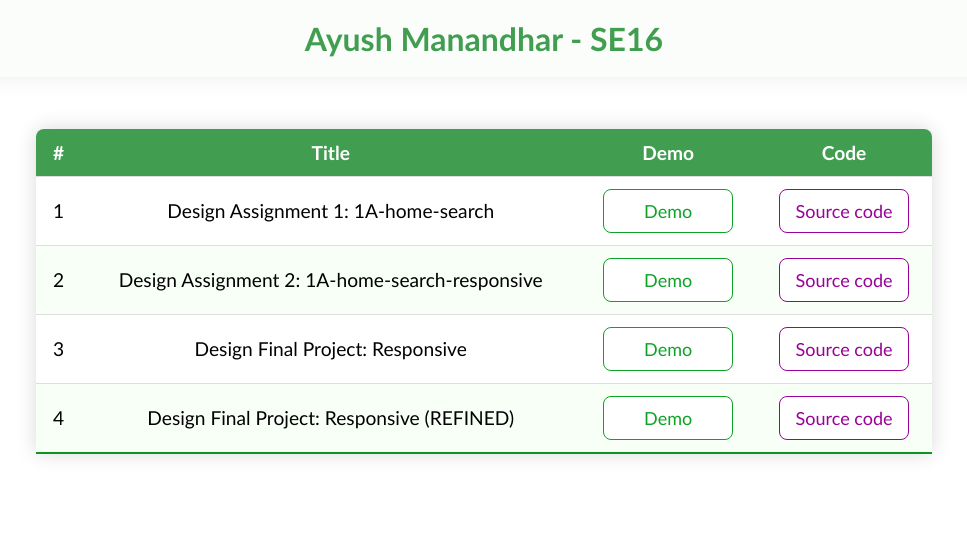
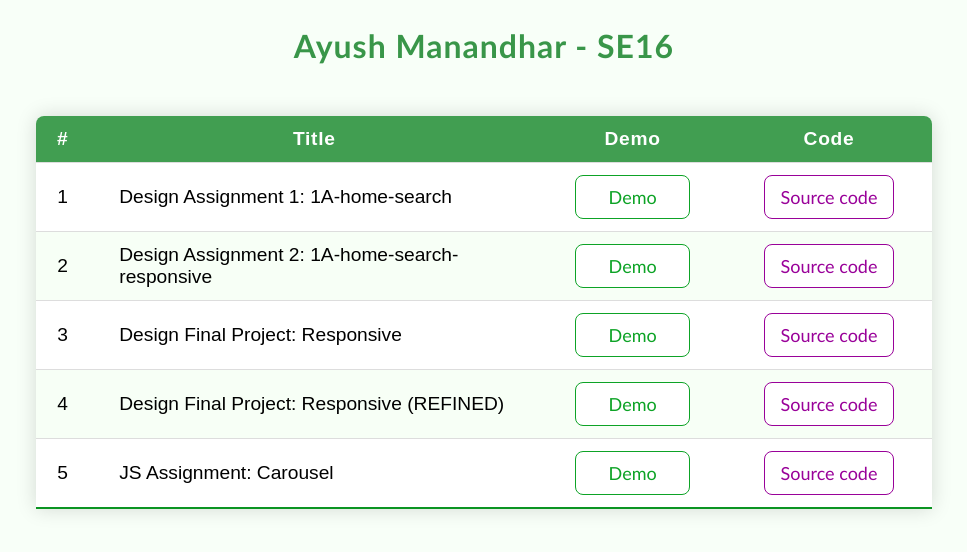
Before and after one commit to Ayushmdr5/ayushmdr5.github.io, a plain HTML site: page index.html in a window 1280 px wide. Shown: the whole page, without its empty margins (156-1123 px from the left). Drawn offline with Linux system fonts and the light colour scheme.

Commit message:
JS Carousel Assignment

```diff
--- a/index.html
+++ b/index.html
@@ -6,7 +6,13 @@
     <meta charset="UTF-8" />
     <meta http-equiv="X-UA-Compatible" content="IE=edge" />
     <meta name="viewport" content="width=device-width, initial-scale=1.0" />
-    <title>Ayush</title>
+    <title>Ayush Manandar</title>
+
+    <link rel="preconnect" href="https://fonts.gstatic.com" >
+    <link
+      href="https://fonts.googleapis.com/css2?family=Istok+Web&amp;display=swap"
+      rel="stylesheet"
+   >
   </head>
   <body>
     <div class="header">Ayush Manandhar - SE16</div>
@@ -74,6 +80,20 @@
           >
         </td>
       </tr>
+      <tr>
+        <td>5</td>
+        <td>JS Assignment: Carousel</td>
+        <td>
+          <a href="https://ayushmdr5.github.io/JS_Carousel/"
+            ><button class="demo_btn">Demo</button></a
+          >
+        </td>
+        <td>
+          <a href="https://github.com/Ayushmdr5/JS_Carousel"
+            ><button class="code_btn">Source code</button></a
+          >
+        </td>
+      </tr>
     </table>
   </body>
 </html>
--- a/myCss.css
+++ b/myCss.css
@@ -2,21 +2,29 @@
     width: 100%;
     text-align: center;
     font-weight: 600;
-    padding: 1.5% 0;
+    padding: 2% 0;
     font-size: 2em;
     color: white;
-    box-shadow: 0px 0px 20px rgb(81, 167, 95);
+    /* box-shadow: 0px 0px 20px rgb(81, 167, 95); */
+    letter-spacing: 1px;
+    background-color: rgb(251, 253, 251);
+    background-color: rgb(248, 255, 248);
 
-    background-color: rgb(251, 253, 251);
-    color: rgb(65, 158, 81);
-    box-shadow: 0px 0px 20px rgba(131, 131, 131, 0.15);
+    color: rgb(57, 150, 73);
+    font-family: 'Gill Sans', 'Gill Sans MT', Calibri, 'Trebuchet MS', sans-serif;
+
+    /* color: #353839; */
+    /* box-shadow: 0px 0px 20px rgba(131, 131, 131, 0.15); */
+
+    /* background-color: #121212; */
+    /* color: white */
 }
 
 table {
     font-family: arial, sans-serif;
     border-collapse: collapse;
     width: 70%;
-    margin: 4% auto;
+    margin: 2% auto 0 auto;
     border-radius: 8px 8px 0 0;
     overflow:hidden;
     box-shadow: 0px 0px 20px rgb(0,0,0,0.15);
@@ -26,6 +34,8 @@ table {
   }
   th{
     background-color: rgb(65, 158, 81);
+    letter-spacing: 0.7px;
+
   }
 
   td, th {
@@ -35,19 +45,28 @@ table {
   }
   tr{
     border-bottom: 1px solid #dddddd;
-    color: black
+    color: black;
   }
 
   tr:nth-child(odd) {
     background-color: #f7fff6;
     /* #f7fff6 */
   }
+  tr:nth-child(even) {
+    background-color: white;
+    /* #f7fff6 */
+  }
   tr:last-of-type{
     border-bottom: 2px solid rgb(11, 148, 34);
   }
+  td:nth-child(2){
+    text-align: left;
+    padding-left: 30px;
+    width: 450px;
+  }
 
 .demo_btn{
-    width: 130px;
+    width: 115px;
     border: none;
     outline: none;
     border-radius: 8px;
@@ -58,11 +77,17 @@ table {
     border: 1px solid rgb(13, 163, 38);
     background-color: white;
     transition: 0.2s;
+    font-family: 'Gill Sans', 'Gill Sans MT', Calibri, 'Trebuchet MS', sans-serif;
+
     /* background-color:  rgb(13, 163, 38); */
 }
 .demo_btn:hover{
+  /* background-color:  rgb(247, 255, 248); */
+  background-color: rgb(65, 158, 81);
+  /* border: none; */
+  /* color: white; */
   background-color:  rgb(247, 255, 248);
-  box-shadow: 0 0 20px rgb(220, 240, 224);
+  box-shadow: 0 0 10px rgb(220, 240, 224);
 }
 .code_btn{
     width: 130px;
@@ -76,8 +101,12 @@ table {
     font-size: 18px;
     background-color:  white;
     transition: 0.2s;
+    font-family: 'Gill Sans', 'Gill Sans MT', Calibri, 'Trebuchet MS', sans-serif;
+
 }
 .code_btn:hover{
   background-color: rgb(255, 234, 255);
-  box-shadow: 0 0 20px rgb(248, 221, 248);
+  /* background-color: rgb(153, 1, 153); */
+  /* color: white; */
+  box-shadow: 0 0 10px rgb(248, 221, 248);
 }
--- a/reset.css
+++ b/reset.css
@@ -4,4 +4,9 @@
     box-sizing: border-box;
     font-family: 'Gill Sans', 'Gill Sans MT', Calibri, 'Trebuchet MS', sans-serif;
     /* font-family: Verdana, Geneva, Tahoma, sans-serif; */
+    font-family: "muli", sans-serif;
 }
+body{
+    /* background-color: #121212; */
+    background-color: rgb(248, 255, 248);
+}
```
